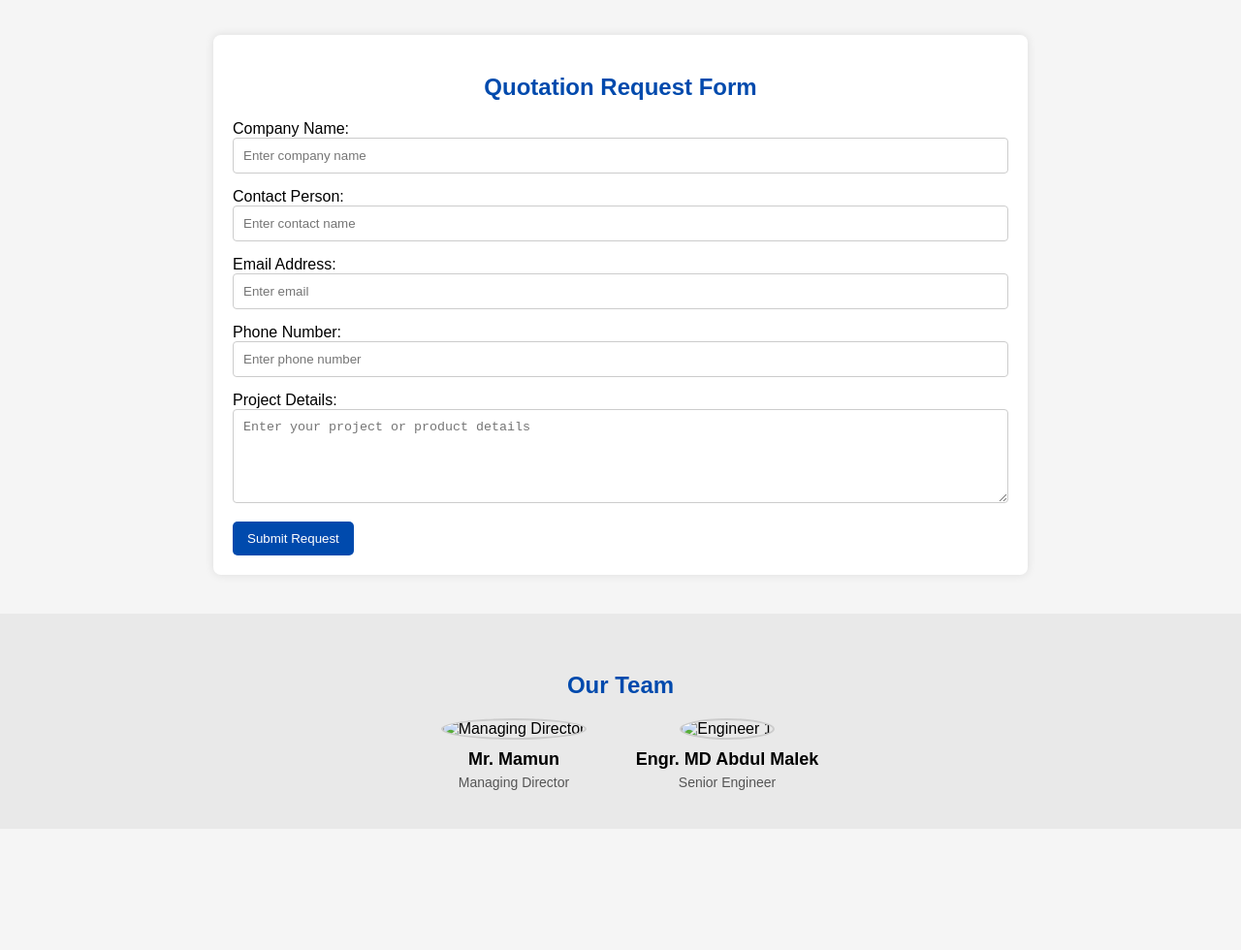
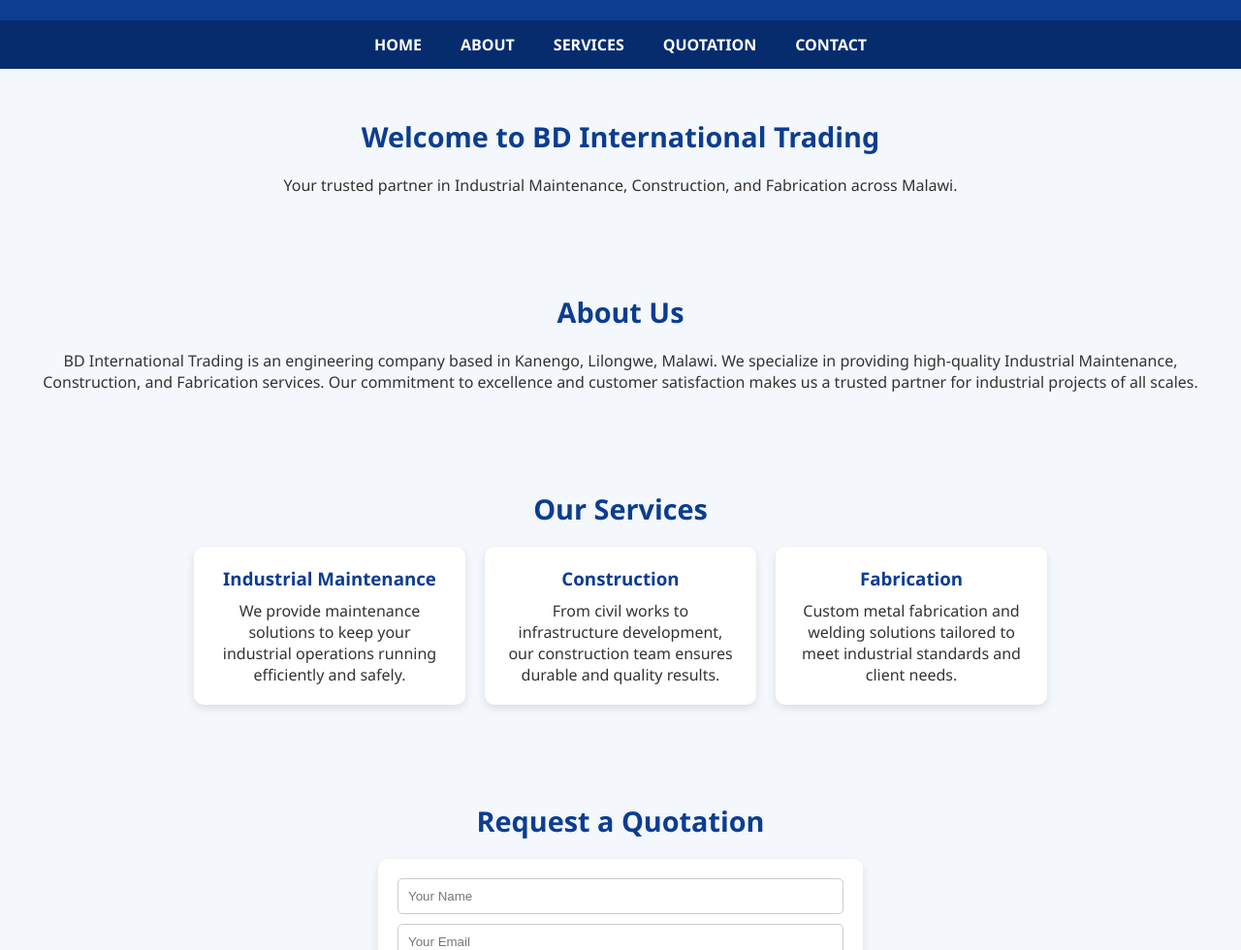
Before and after one commit to BDINTERNATIONAL/BD-INTERNATIONAL-TRADING, a plain HTML site: page index.html in a window 1280 px wide. Shown: the part 174-1154 px from the top of the page at 97% size. Before the commit the page ends 1029 px from the top, so only its background shows below. Drawn offline with Linux system fonts and the light colour scheme.

Commit message:
Update index.html

```diff
--- a/index.html
+++ b/index.html
@@ -1,213 +1,99 @@
 <!DOCTYPE html>
 <html lang="en">
 <head>
-  <meta charset="UTF-8">
-  <meta name="viewport" content="width=device-width, initial-scale=1.0">
-  <title>BD International Trading</title>
+  <meta charset="UTF-8" />
+  <meta name="viewport" content="width=device-width, initial-scale=1.0" />
+  <title>BD INTERNATIONAL TRADING</title>
   <style>
-    /* General Body Styles */
-    body {
-      font-family: Arial, sans-serif;
-      background-color: #f5f5f5;
-      margin: 0;
-      padding: 0;
-    }
+    * {margin: 0; padding: 0; box-sizing: border-box;}
+    body {font-family: 'Segoe UI', sans-serif; background: #f4f7fb; color: #333;}
+    header {background: #0b3d91; color: #fff; padding: 20px 0; text-align: center;}
+    header img {height: 80px; vertical-align: middle;}
+    header h1 {font-size: 2rem; margin-top: 10px;}
+    header p {font-size: 1rem; font-style: italic;}
 
-    /* Header Styles */
-    header {
-      background-color: #004aad;
-      color: white;
-      padding: 15px;
-      text-align: center;
-    }
-    header img {
-      height: 60px;
-      vertical-align: middle;
-      margin-right: 10px;
-    }
+    nav {background: #062c6e; display: flex; justify-content: center;}
+    nav a {color: white; padding: 14px 20px; text-decoration: none; text-transform: uppercase; font-weight: bold;}
+    nav a:hover {background: #0b3d91;}
 
-    /* Container Styles */
-    .container {
-      max-width: 800px;
-      margin: 40px auto;
-      background-color: white;
-      padding: 20px;
-      border-radius: 8px;
-      box-shadow: 0 0 10px rgba(0,0,0,0.1);
-    }
+    section {padding: 50px 20px; text-align: center;}
+    section h2 {color: #0b3d91; margin-bottom: 20px; font-size: 1.8rem;}
 
-    h2 {
-      color: #004aad;
-      text-align: center;
-      margin-bottom: 20px;
-    }
+    .services {display: flex; flex-wrap: wrap; justify-content: center; gap: 20px;}
+    .service-card {background: #fff; border-radius: 10px; box-shadow: 0 4px 10px rgba(0,0,0,0.1); padding: 20px; width: 280px;}
+    .service-card h3 {color: #0b3d91; margin-bottom: 10px;}
 
-    /* Form Styles */
-    form input, form textarea {
-      width: 100%;
-      margin-bottom: 15px;
-      padding: 10px;
-      border: 1px solid #ccc;
-      border-radius: 4px;
-      box-sizing: border-box;
-    }
-    form button {
-      background-color: #004aad;
-      color: white;
-      border: none;
-      padding: 10px 15px;
-      border-radius: 5px;
-      cursor: pointer;
-      transition: background-color 0.3s;
-    }
-    form button:hover {
-      background-color: #006aff;
-    }
+    form {max-width: 500px; margin: 0 auto; background: #fff; padding: 20px; border-radius: 10px; box-shadow: 0 4px 10px rgba(0,0,0,0.1);}
+    form input, form textarea {width: 100%; padding: 10px; margin-bottom: 10px; border: 1px solid #ccc; border-radius: 5px;}
+    form button {background: #0b3d91; color: #fff; padding: 10px 20px; border: none; border-radius: 5px; cursor: pointer;}
+    form button:hover {background: #062c6e;}
 
-    /* Our Team Section Styles */
-    #team {
-      padding: 40px 20px;
-      background-color: #e9e9e9;
-    }
-    .team-grid {
-      display: flex;
-      flex-wrap: wrap;
-      gap: 20px;
-      justify-content: center;
-    }
-    .member {
-      width: 200px;
-      text-align: center;
-      cursor: pointer;
-    }
-    .member img {
-      width: 180px;
-      height: 180px;
-      object-fit: cover;
-      border-radius: 50%;
-      border: 2px solid #ccc;
-      transition: transform 0.3s;
-    }
-    .member img:hover {
-      transform: scale(1.05);
-    }
-    .member h3 {
-      margin: 10px 0 5px 0;
-      font-size: 18px;
-    }
-    .member p {
-      margin: 0;
-      font-size: 14px;
-      color: #555;
-    }
-
-    /* Lightbox Styles */
-    .lightbox {
-      position: fixed;
-      top: 0; left: 0;
-      width: 100%;
-      height: 100%;
-      background-color: rgba(0,0,0,0.85);
-      display: flex;
-      justify-content: center;
-      align-items: center;
-      z-index: 1000;
-    }
-    .lightbox img {
-      max-width: 90%;
-      max-height: 90%;
-      border-radius: 8px;
-    }
-    .lightbox button {
-      position: absolute;
-      top: 20px;
-      right: 20px;
-      font-size: 24px;
-      background: none;
-      color: white;
-      border: none;
-      cursor: pointer;
-    }
-
-    /* Responsive for smaller screens */
-    @media (max-width: 600px) {
-      .team-grid {
-        flex-direction: column;
-        align-items: center;
-      }
-      .member {
-        width: 80%;
-      }
-      .member img {
-        width: 100%;
-        height: auto;
-      }
-    }
+    footer {background: #062c6e; color: white; text-align: center; padding: 20px; margin-top: 40px;}
   </style>
 </head>
 <body>
-
-  <!-- Header -->
   <header>
-    <img src="BD LOGO.png" alt="Company Logo">
-    <h1>BD International Trading</h1>
+    <img src="BD LOGO.png" alt="BD International Trading Logo">
+    <h1>BD INTERNATIONAL TRADING</h1>
+    <p>We Do Better Service, You Can Trust</p>
   </header>
 
-  <!-- Quotation Request Form -->
-  <div class="container">
-    <h2>Quotation Request Form</h2>
-    <form>
-      <label>Company Name:</label>
-      <input type="text" placeholder="Enter company name" required>
+  <nav>
+    <a href="#home">Home</a>
+    <a href="#about">About</a>
+    <a href="#services">Services</a>
+    <a href="#quote">Quotation</a>
+    <a href="#contact">Contact</a>
+  </nav>
 
-      <label>Contact Person:</label>
-      <input type="text" placeholder="Enter contact name" required>
+  <section id="home">
+    <h2>Welcome to BD International Trading</h2>
+    <p>Your trusted partner in Industrial Maintenance, Construction, and Fabrication across Malawi.</p>
+  </section>
 
-      <label>Email Address:</label>
-      <input type="email" placeholder="Enter email" required>
+  <section id="about">
+    <h2>About Us</h2>
+    <p>BD International Trading is an engineering company based in Kanengo, Lilongwe, Malawi. We specialize in providing high-quality Industrial Maintenance, Construction, and Fabrication services. Our commitment to excellence and customer satisfaction makes us a trusted partner for industrial projects of all scales.</p>
+  </section>
 
-      <label>Phone Number:</label>
-      <input type="text" placeholder="Enter phone number" required>
-
-      <label>Project Details:</label>
-      <textarea rows="5" placeholder="Enter your project or product details" required></textarea>
-
-      <button type="submit">Submit Request</button>
-    </form>
-  </div>
-
-  <!-- Our Team Section -->
-  <section id="team">
-    <h2>Our Team</h2>
-    <div class="team-grid">
-      <div class="member">
-        <img src="assets/images/md.jpg" alt="Managing Director">
-        <h3>Mr. Mamun</h3>
-        <p>Managing Director</p>
+  <section id="services">
+    <h2>Our Services</h2>
+    <div class="services">
+      <div class="service-card">
+        <h3>Industrial Maintenance</h3>
+        <p>We provide maintenance solutions to keep your industrial operations running efficiently and safely.</p>
       </div>
-      <div class="member">
-        <img src="assets/images/engineer-1.jpg" alt="Engineer 1">
-        <h3>Engr. MD Abdul Malek</h3>
-        <p>Senior Engineer</p>
+      <div class="service-card">
+        <h3>Construction</h3>
+        <p>From civil works to infrastructure development, our construction team ensures durable and quality results.</p>
       </div>
-      <!-- Add more team members here if needed -->
+      <div class="service-card">
+        <h3>Fabrication</h3>
+        <p>Custom metal fabrication and welding solutions tailored to meet industrial standards and client needs.</p>
+      </div>
     </div>
   </section>
 
-  <!-- Lightbox Script -->
-  <script>
-    document.querySelectorAll('.member img').forEach(img => {
-      img.addEventListener('click', () => {
-        const lightbox = document.createElement('div');
-        lightbox.className = 'lightbox';
-        lightbox.innerHTML = `<img src="${img.src}" alt="${img.alt}"><button>✕</button>`;
-        document.body.appendChild(lightbox);
+  <section id="quote">
+    <h2>Request a Quotation</h2>
+    <form onsubmit="event.preventDefault(); alert('Thank you! Your quotation request has been received.'); this.reset();">
+      <input type="text" placeholder="Your Name" required>
+      <input type="email" placeholder="Your Email" required>
+      <input type="tel" placeholder="Your Phone" required>
+      <textarea rows="5" placeholder="Describe your project or requirement" required></textarea>
+      <button type="submit">Submit Request</button>
+    </form>
+  </section>
 
-        lightbox.querySelector('button').onclick = () => lightbox.remove();
-        lightbox.onclick = (e) => { if(e.target === lightbox) lightbox.remove(); }
-      });
-    });
-  </script>
+  <section id="contact">
+    <h2>Contact Us</h2>
+    <p><strong>Address:</strong> Area 28/24, Next to Kukoma Warehouse, Kanengo, Lilongwe, Malawi</p>
+    <p><strong>Email:</strong> bdinternational2021@gmail.com</p>
+    <p><strong>Phone:</strong> +265 994 838 987</p>
+  </section>
 
+  <footer>
+    <p>&copy; 2025 BD INTERNATIONAL TRADING. All rights reserved.</p>
+  </footer>
 </body>
 </html>
```
